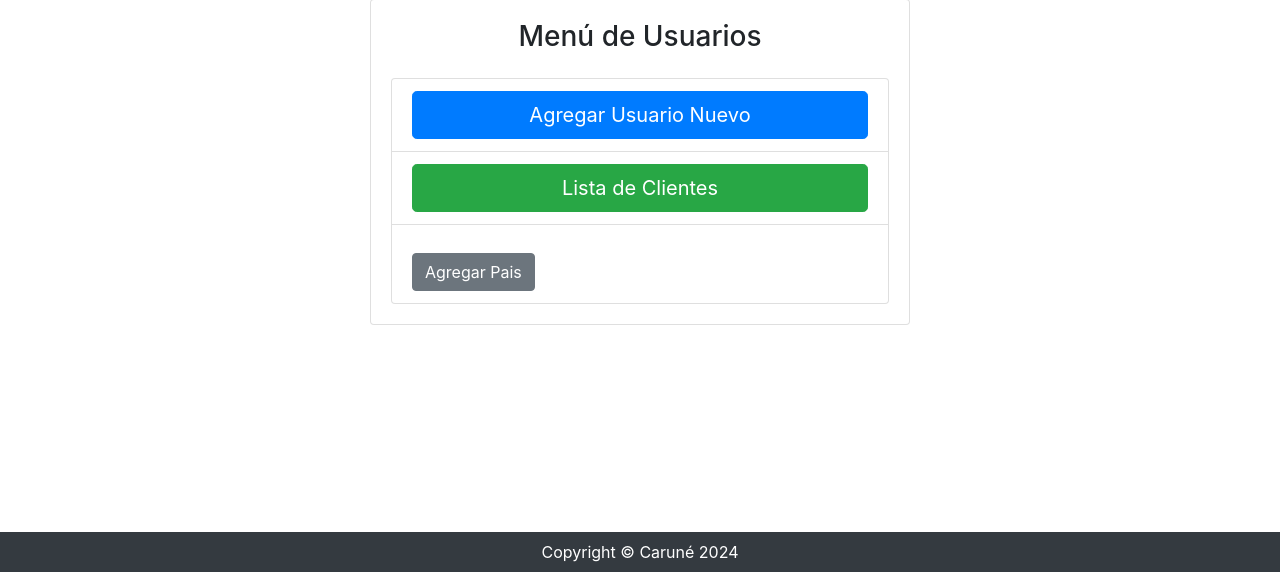
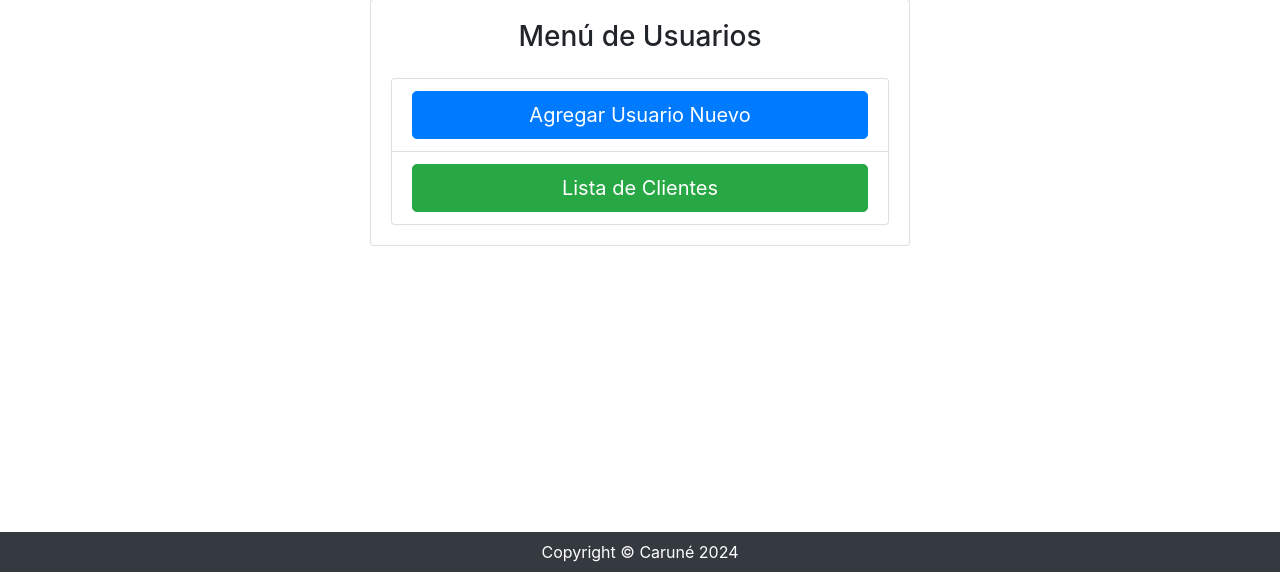
Before and after one commit to alanhorseman/AlanBarberaPreentrega, a Django app: template project/Cliente/templates/Cliente/index.html in a window 1280 px wide. Shown: the part 228-800 px from the top of the page. Run offline with Django 5.2, Linux system fonts and the light colour scheme; the template is opened without the code that fills it, so the values that code supplies are empty; some libraries are stand-ins or nearby versions.

Commit message:
se quito opcion inservible

```diff
--- a/project/Cliente/templates/Cliente/index.html
+++ b/project/Cliente/templates/Cliente/index.html
@@ -16,9 +16,7 @@
                         <li class="list-group-item">
                             <a href="{% url 'cliente:usuarios_list' %}" class="btn btn-success btn-lg btn-block">Lista de Clientes</a>
                         </li>
-                        <li class="list-group-item">
-                            <a href="{% url 'cliente:agregar_pais' %}" class="btn btn-secondary mt-3">Agregar Pais</a>
-                        </li>
+
                     </ul>
                 </div>
             </div>
```
